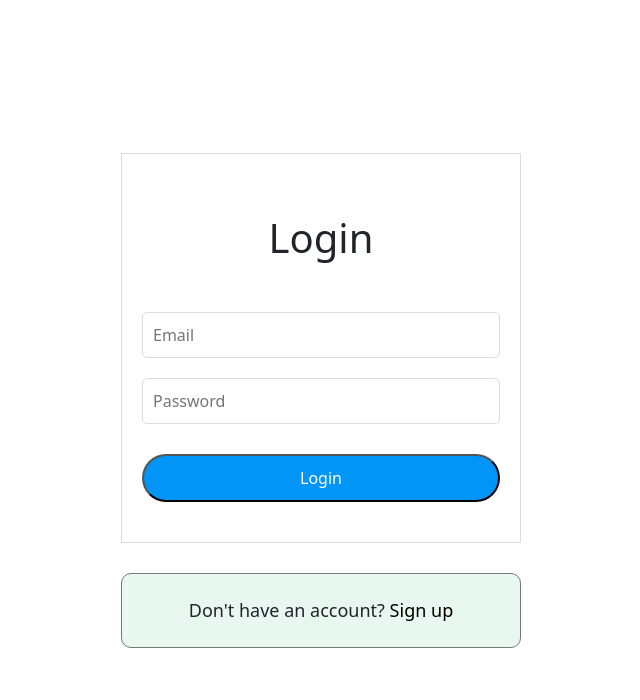
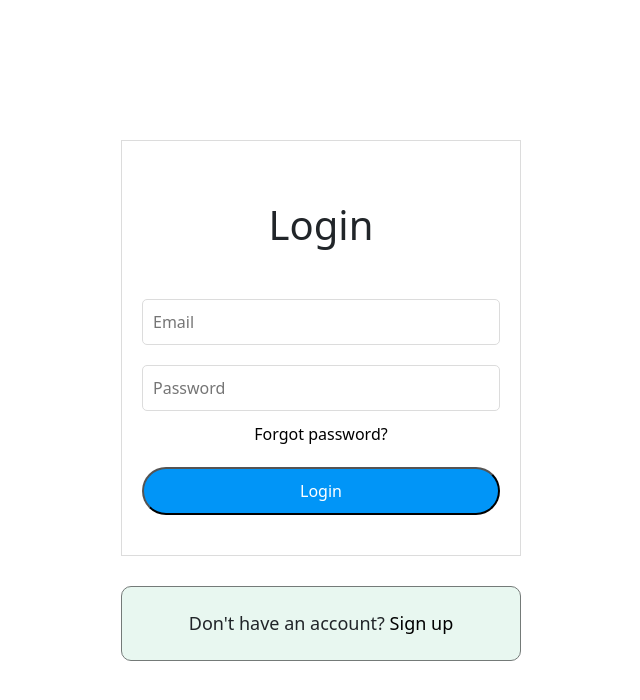
Before and after one commit to RajathRao2000/expense-tracker, a React (Create React App) app: page /login in a window 1280 px wide. Shown: the top 700 px of the page, without its empty margins (319-959 px from the left). Built offline with nearby package versions, Linux system fonts and the light colour scheme; no server answers.

Commit message:
Forgot password workflow

```diff
--- /dev/null
+++ b/src/components/AuthForm/Login/LoginForm.css
@@ -0,0 +1,7 @@
+.forgot-password>button{
+    background-color: transparent;
+    border: none;
+}
+.forgot-password{
+    text-align: center;
+}
--- a/src/components/AuthForm/Login/LoginForm.js
+++ b/src/components/AuthForm/Login/LoginForm.js
@@ -1,15 +1,36 @@
-import { useContext, useRef } from "react";
+import { useContext, useRef, useState } from "react";
 import axios from "axios";
 
 import keys from "../../../keys";
 import { useHistory } from "react-router";
 import Global from "../../store/Global";
+import "./LoginForm.css";
+import { Link } from "react-router-dom";
 
 function LoginForm() {
-  const history=useHistory()
+  const [isLogin, setIsLogin] = useState(true);
+  const [isLoading, setIsLoading] = useState(false);
+
+  const history = useHistory();
   const enteredEmail = useRef();
   const enteredPassword = useRef();
-  const {setidtoken}=useContext(Global)
+  const { setidtoken,idtoken } = useContext(Global);
+
+  const forgotPsHandler = async (e) => {
+    const email = enteredEmail.current.value;
+    setIsLoading(true);
+    e.preventDefault();
+    try {
+      const res = await axios.post(`${keys.passwordReset}${keys.googleApiKey}`,{
+        requestType: "PASSWORD_RESET",
+        email: email
+      });
+      console.log("successfully sent password reset email", res.data);
+    } catch (error) {
+      console.log("error in forgot password", error);
+    }
+    setIsLoading(false);
+  };
 
   const loginHandler = async (e) => {
     const email = enteredEmail.current.value;
@@ -26,30 +47,55 @@ function LoginForm() {
         returnSecureToken: true,
       });
       console.log("Sign in success", res.data);
-      localStorage.setItem("token",JSON.stringify({
-        token:res.data.idToken,
-        email: res.data.email,
-        date: new Date()
-      }))
-      setidtoken(res.data.idToken)
+      localStorage.setItem(
+        "token",
+        JSON.stringify({
+          token: res.data.idToken,
+          email: res.data.email,
+          date: new Date(),
+        })
+      );
+      setidtoken(res.data.idToken);
 
-      history.replace("/user-nav/profile")
-
+      history.replace("/user-nav/profile");
     } catch (error) {
       console.log("signin error", error.response.data);
-      alert(error.response.data.error.message)
+      alert(error.response.data.error.message);
     }
   };
   return (
     <>
-    <form className="form login-form" onSubmit={loginHandler}>
-      <h1>Login</h1>
-    <input placeholder="Email" id="email" ref={enteredEmail}/>
-    <input placeholder="Password" type="password" id="password" ref={enteredPassword}/>
-    <button className="form-btn login-btn" type="submit">Login</button>
-    </form>
-
-      </>
+      {isLogin ? (
+        <form className="form login-form" onSubmit={loginHandler}>
+          <h1>Login</h1>
+          <input placeholder="Email" id="email" ref={enteredEmail} />
+          <input
+            placeholder="Password"
+            type="password"
+            id="password"
+            ref={enteredPassword}
+          />
+          <div className="forgot-password">
+            <button onClick={() => setIsLogin(false)}>Forgot password?</button>
+          </div>
+          <button className="form-btn login-btn" type="submit">
+            Login
+          </button>
+        </form>
+      ) : (
+        <form className="form forgot-ps">
+          <h2 style={{ padding: "10px 0" }}>Account Recovery</h2>
+          <h6>Enter the email with which you have registered.</h6>
+          <input placeholder="Email" ref={enteredEmail}/>
+          <button className="form-btn forgotps-btn" onClick={forgotPsHandler}>
+            Send Link
+          </button>
+          <div className="forgot-password">
+            Already a user?<button onClick={() => setIsLogin(true)}>Login</button>
+          </div>
+        </form>
+      )}
+    </>
   );
 }
 
```
